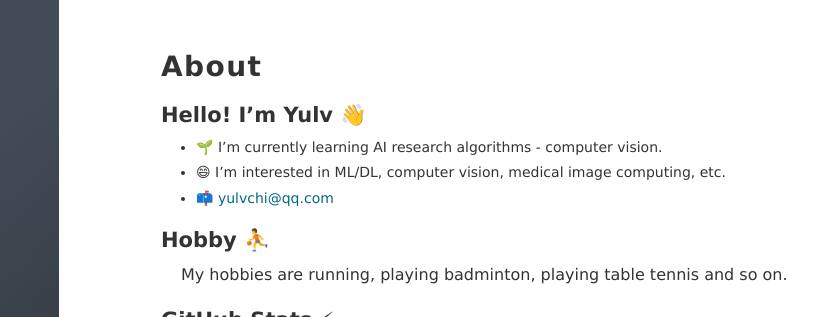
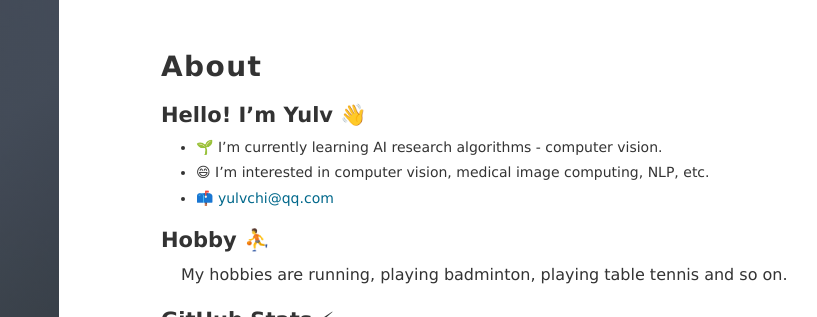
Before and after one commit to Yulv-git/Yulv-git.github.io, a Jekyll site: the page built from about.md, in a window 1280 px wide and 1326 px high, cut to the strip 0-317 px from the top of the window. Shown: the whole strip, without its empty margins (223-1040 px from the left). Built offline with Jekyll 4.4.1, drawn with Linux system fonts in a browser that asks for light colours; nearby versions of some CDN libraries; comment, search, counter and statistics services are not loaded.

Commit message:
Update interest.

```diff
--- a/about.md
+++ b/about.md
@@ -6,7 +6,7 @@ title: About
 ## Hello! I'm Yulv 👋
 
 - 🌱 I'm currently learning AI research algorithms - computer vision.
-- 😄 I'm interested in ML/DL, computer vision, medical image computing, etc.
+- 😄 I'm interested in computer vision, medical image computing, NLP, etc.
 - 📫 <a href="mailto:yulvchi@qq.com" target="_blank">yulvchi@qq.com</a>
 
 ## Hobby ⛹
```
Also changed, not shown: _posts/2022-05-01-Hello-World.md (+1 -1 lines), Readme.md.
